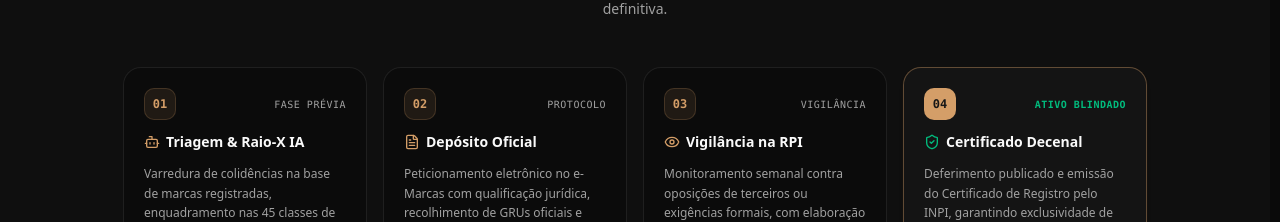
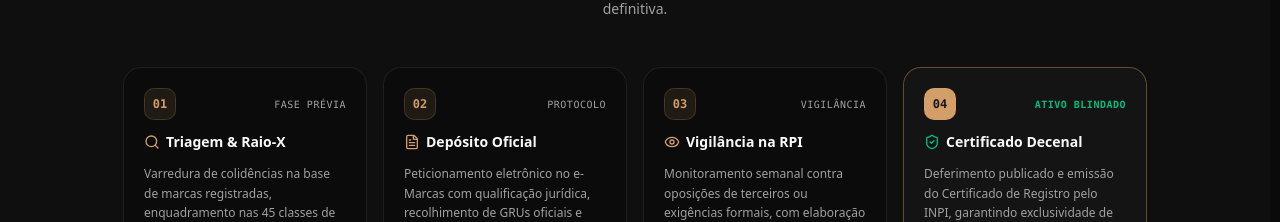
Before and after one commit to felipedutrag/dgadvocacia, a Next.js app: page / in a window 1280 px wide. Shown: the part 3666-3888 px from the top of the page. Built offline with nearby package versions, Linux system fonts and the light colour scheme.

Commit message:
style: atualizar etapa para Triagem & Raio-X com icone de busca na esteira da landing page

```diff
--- a/src/app/page.tsx
+++ b/src/app/page.tsx
@@ -633,8 +633,8 @@ export default function LandingPage() {
                   <span className="text-[10px] font-mono text-muted-foreground uppercase tracking-wider">Fase Prévia</span>
                 </div>
                 <h3 className="text-sm font-bold text-foreground group-hover:text-primary transition-colors flex items-center gap-1.5">
-                  <Bot className="size-4 text-primary" />
-                  Triagem & Raio-X IA
+                  <Search className="size-4 text-primary" />
+                  Triagem & Raio-X
                 </h3>
                 <p className="text-xs text-muted-foreground leading-relaxed">
                   Varredura de colidências na base de marcas registradas, enquadramento nas 45 classes de Nice e cálculo de probabilidade de deferimento.
```
